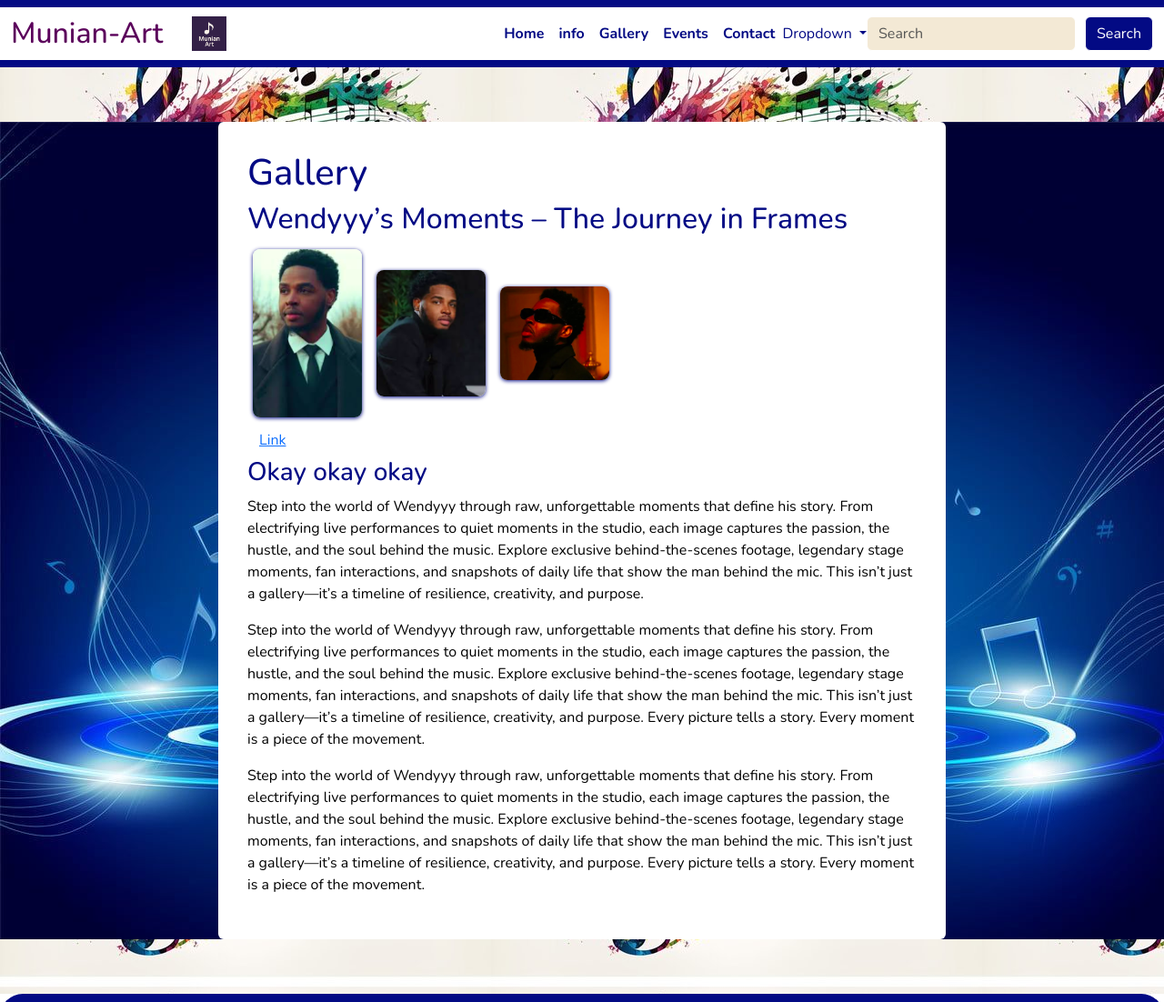
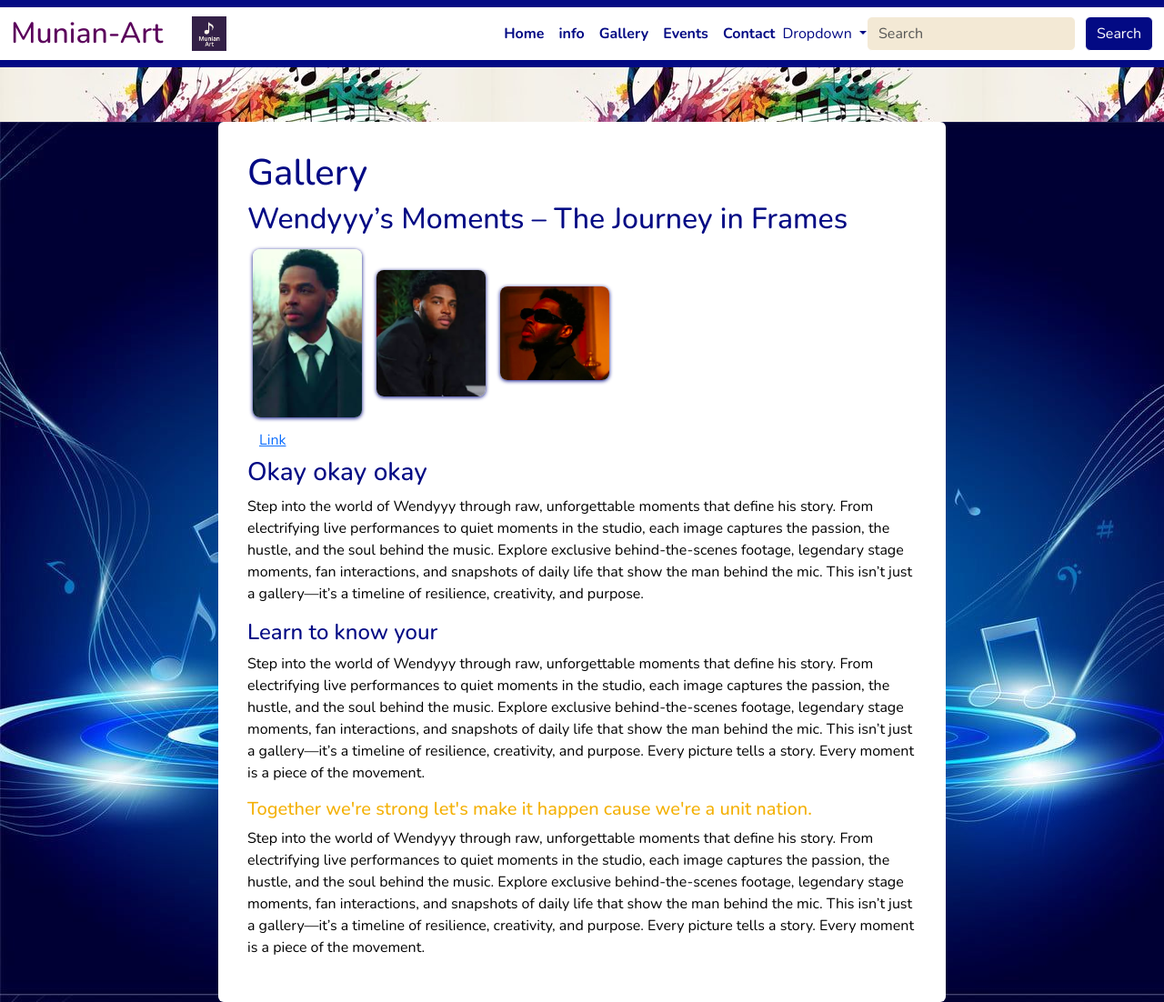
Before and after one commit to Jonathan-Pierre/Mounian-Ar, a plain HTML site: page pages/gallery.html in a window 1280 px wide. Shown: the top 1102 px of the page at 91% size. Drawn offline with nearby package versions, Linux system fonts and the light colour scheme; files whose address does not match are found by name.

```diff
--- a/pages/gallery.html
+++ b/pages/gallery.html
@@ -87,10 +87,11 @@
       <h3 class="animate__animated animate__zoomIn">Okay okay okay</h3>
       <p>Step into the world of Wendyyy through raw, unforgettable moments that define his story. From electrifying live performances to quiet moments in the studio, each image captures the passion, the hustle, and the soul behind the music.
       Explore exclusive behind-the-scenes footage, legendary stage moments, fan interactions, and snapshots of daily life that show the man behind the mic. This isn’t just a gallery—it’s a timeline of resilience, creativity, and purpose.</p>
-
+      <H4>Learn to know your</H4>
       <p>Step into the world of Wendyyy through raw, unforgettable moments that define his story. From electrifying live performances to quiet moments in the studio, each image captures the passion, the hustle, and the soul behind the music.
       Explore exclusive behind-the-scenes footage, legendary stage moments, fan interactions, and snapshots of daily life that show the man behind the mic. This isn’t just a gallery—it’s a timeline of resilience, creativity, and purpose.
       Every picture tells a story. Every moment is a piece of the movement.</p>
+      <h5 class="title-five">Together we're strong let's make it happen cause we're a unit nation.</h5>
       <p>Step into the world of Wendyyy through raw, unforgettable moments that define his story. From electrifying live performances to quiet moments in the studio, each image captures the passion, the hustle, and the soul behind the music.
       Explore exclusive behind-the-scenes footage, legendary stage moments, fan interactions, and snapshots of daily life that show the man behind the mic. This isn’t just a gallery—it’s a timeline of resilience, creativity, and purpose.
       Every picture tells a story. Every moment is a piece of the movement.</p>
```
